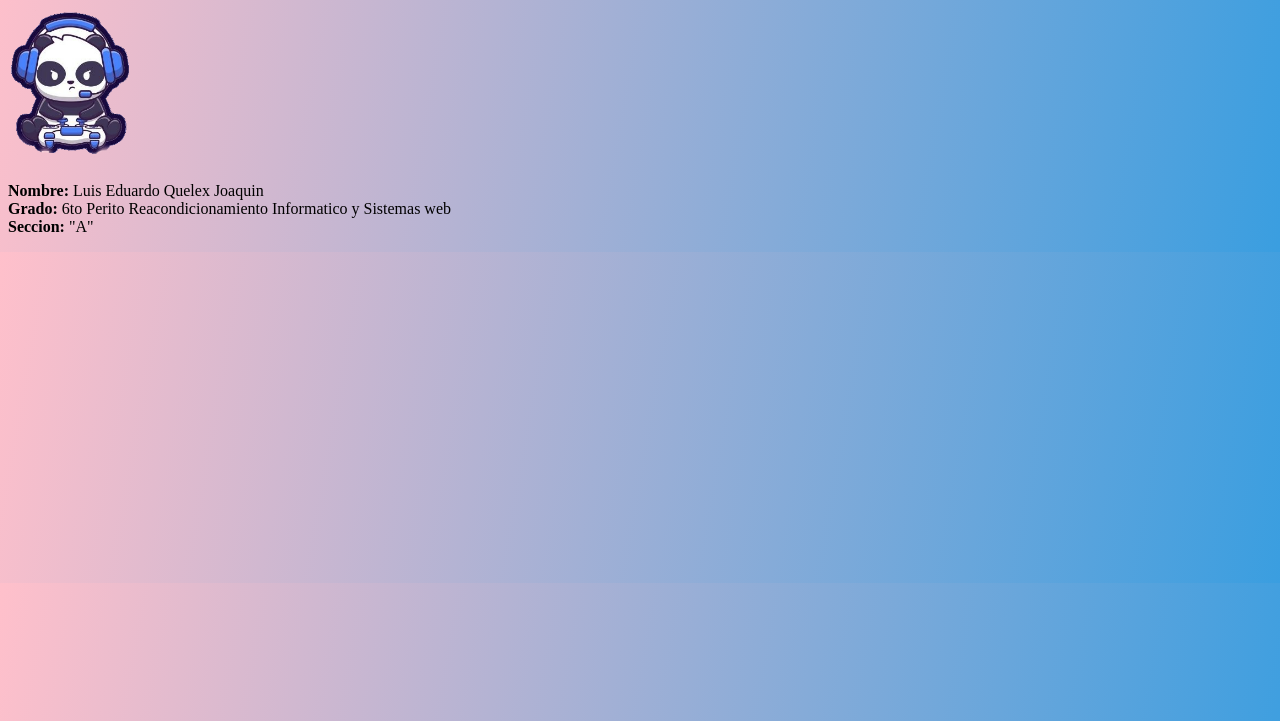
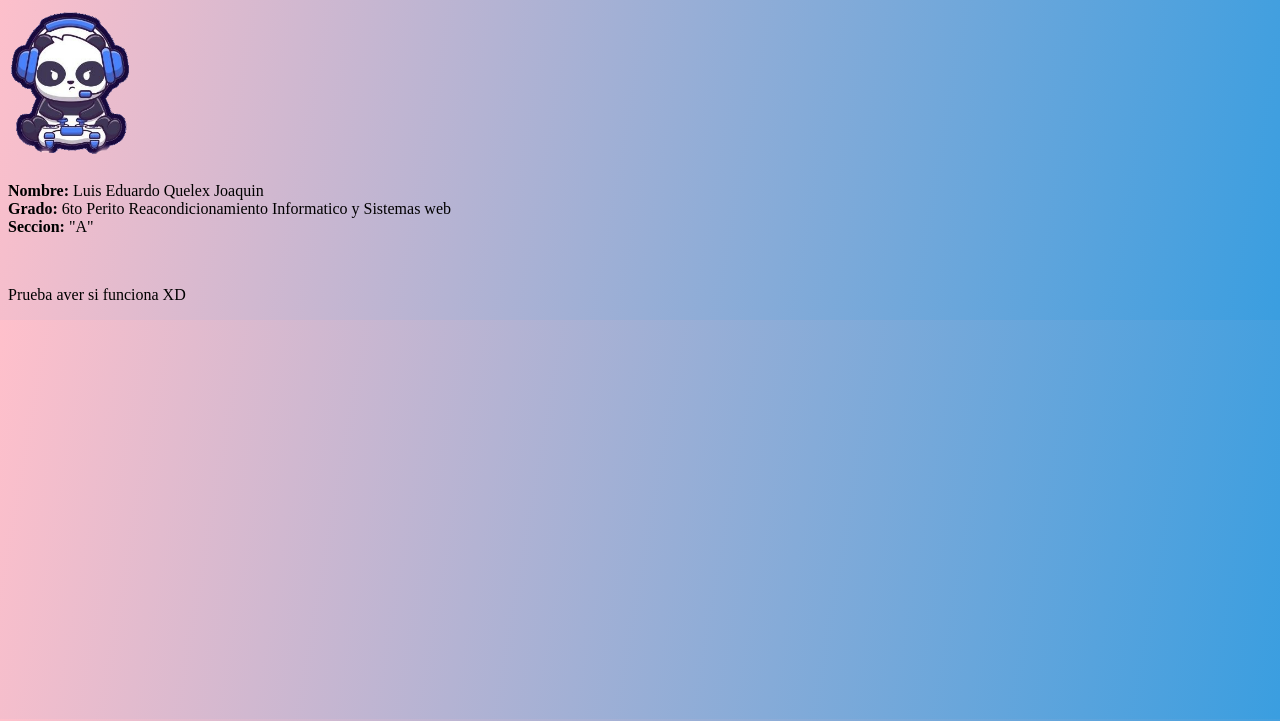
Before and after one commit to Edqjoa/Pagina-Datos-Personales, a plain HTML site: page Index.html in a window 1280 px wide. Shown: the part 79-800 px from the top of the page. Drawn offline with Linux system fonts and the light colour scheme.

Commit message:
Update Index.html

```diff
--- a/Index.html
+++ b/Index.html
@@ -17,6 +17,8 @@
         <b>Grado:</b> 6to Perito Reacondicionamiento Informatico y Sistemas web <br>
         <b>Seccion:</b> "A"
     </p>
+    <br/>
+    <p>Prueba aver si funciona XD</p>
 
 </body>
 </html>
```
